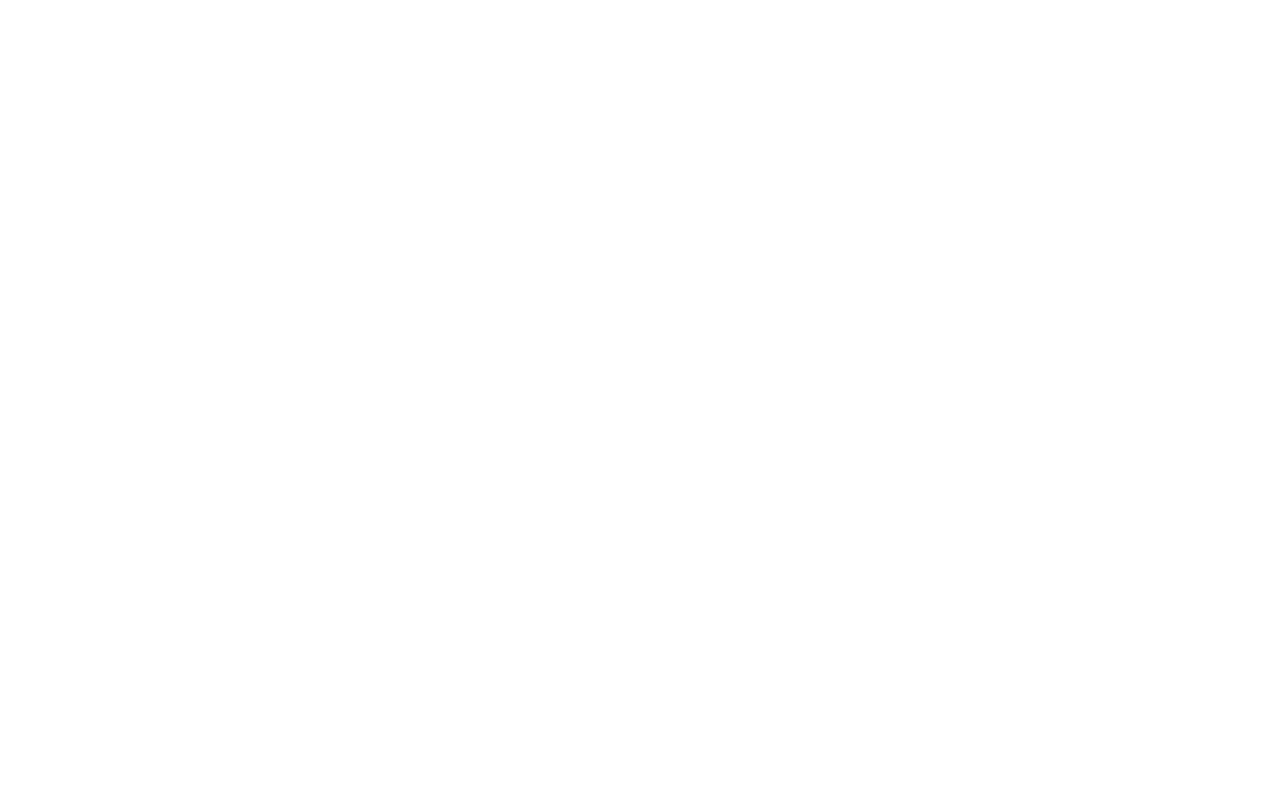
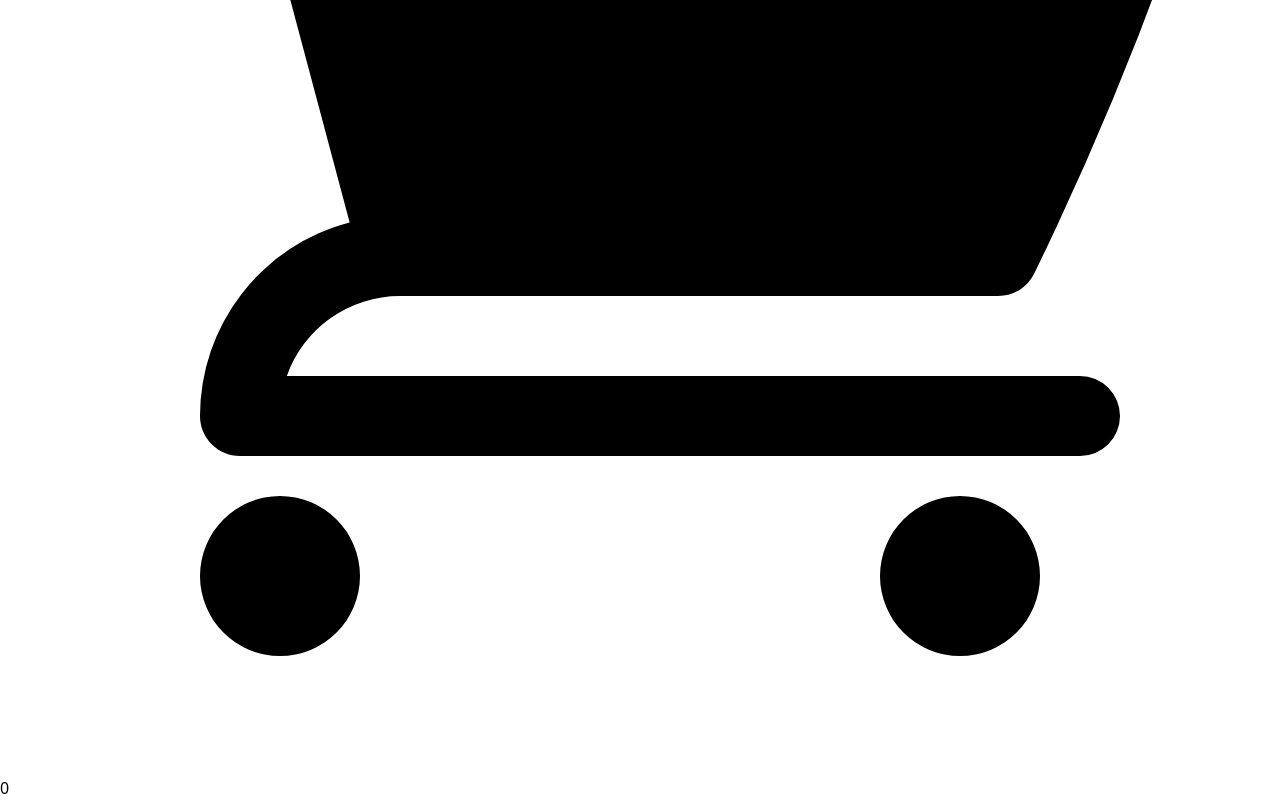
Before and after one commit to PabloLUC9832/Shopi-React, a React (Vite) app: page /sign-in in a window 1280 px wide. Shown: the part 792-1592 px from the top of the page. Before the commit the page ends 800 px from the top, so only its background shows below. Built offline with nearby package versions, Linux system fonts and the light colour scheme.

Commit message:
12-iconos

```diff
--- a/package.json
+++ b/package.json
@@ -10,6 +10,7 @@
     "preview": "vite preview"
   },
   "dependencies": {
+    "@heroicons/react": "^2.0.18",
     "react": "^18.2.0",
     "react-dom": "^18.2.0",
     "react-router-dom": "^6.15.0"
--- a/src/Components/Card/index.jsx
+++ b/src/Components/Card/index.jsx
@@ -1,12 +1,13 @@
 import { useContext } from "react";
 import {ShoppingCartContext} from "../../Contex/index.jsx";
+import { PlusIcon } from '@heroicons/react/24/solid'
 
 const Card = ({ data: { title, price, category, images } }) => {
 
     const context = useContext(ShoppingCartContext);
 
     return (
-        <div className="bg-white cursor-pointer w-56 h-60">
+        <div className="bg-white cursor-pointer w-56 h-60 rounded-lg">
             <figure className="relative mb-2 w-full h-4/5">
                 <span className="absolute bottom-0 left-0 bg-white/60 rounded-lg text-black text-xs m-2 px-3 py-0.5"
                 >{category.name}</span>
@@ -16,7 +17,9 @@
                 onClick={
                     () => context.setCount(context.count +1)
                 }
-                >+</div>
+                >
+                    <PlusIcon className="h-6 w-6 text-black"></PlusIcon>
+                </div>
             </figure>
             <p className="flex justify-between">
                 <span className="text-sm font-light">{title}</span>
--- a/src/Components/Navbar/index.jsx
+++ b/src/Components/Navbar/index.jsx
@@ -1,6 +1,7 @@
 import {NavLink} from "react-router-dom";
 import {useContext} from "react";
 import {ShoppingCartContext} from "../../Contex/index.jsx";
+import { ShoppingCartIcon } from '@heroicons/react/24/solid'
 
 const Navbar = () => {
 
@@ -103,8 +104,11 @@
                         Sign In
                     </NavLink>
                 </li>
-                <li>
-                    🛒 { context.count }
+                <li className="flex items-center">
+                    <ShoppingCartIcon className="h-6 w-6 text-black"></ShoppingCartIcon>
+                    <div>
+                        { context.count }
+                    </div>
                 </li>
             </ul>
 
--- /dev/null
+++ b/src/Components/ProductDetail/index.jsx
@@ -0,0 +1,15 @@
+import { XMarkIcon } from '@heroicons/react/24/solid'
+const ProductDetail = () => {
+    return (
+        <aside className="flex flex-col fixed right-0 border bg-white border-black rounded-lg w-[360px] h-[calc(100vh-68px)] top-[68px]">
+            <div className="flex justify-between items-center p-6">
+                <h2 className="font-medium text-xl">Detail</h2>
+                <div>
+                    <XMarkIcon className="h-6 w-6 text-black"></XMarkIcon>
+                </div>
+            </div>
+        </aside>
+    );
+}
+
+export { ProductDetail };
--- a/src/Pages/Home/index.jsx
+++ b/src/Pages/Home/index.jsx
@@ -1,6 +1,7 @@
 import {Layout} from "../../Components/Layout/index.jsx";
 import {Card} from "../../Components/Card/index.jsx";
 import {useEffect, useState} from "react";
+import {ProductDetail} from "../../Components/ProductDetail/index.jsx";
 
 function Home() {
 
@@ -15,13 +16,14 @@
     return (
         <Layout>
             Home
-            <div className="grid gap-4 grid-cols-4 w-full max-w-screen">
+            <div className="grid gap-4 grid-cols-4 w-full max-w-screen-lg">
                 {
                     items ?.map(item => (
                         <Card data={item} key={item.id}/>
                     ))
                 }
             </div>
+            <ProductDetail />
         </Layout>
     );
 }
```
Also changed, not shown: 1 other file (tests, documents, lock files or other folders).
